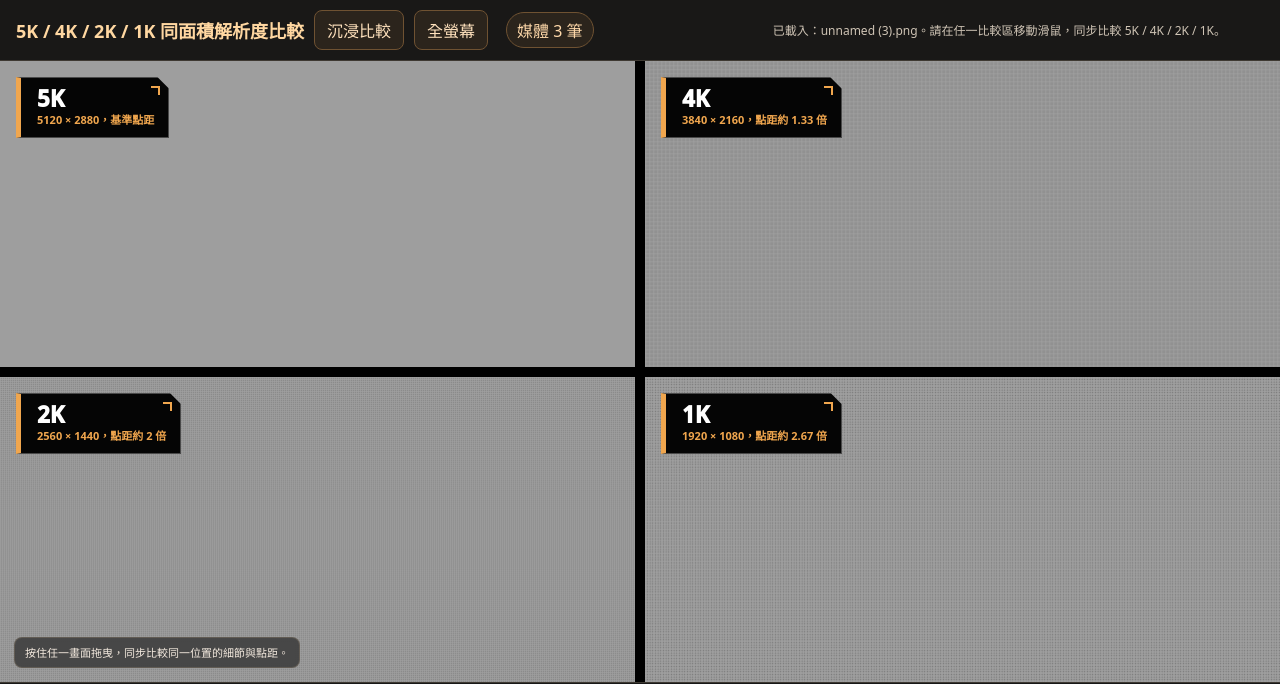
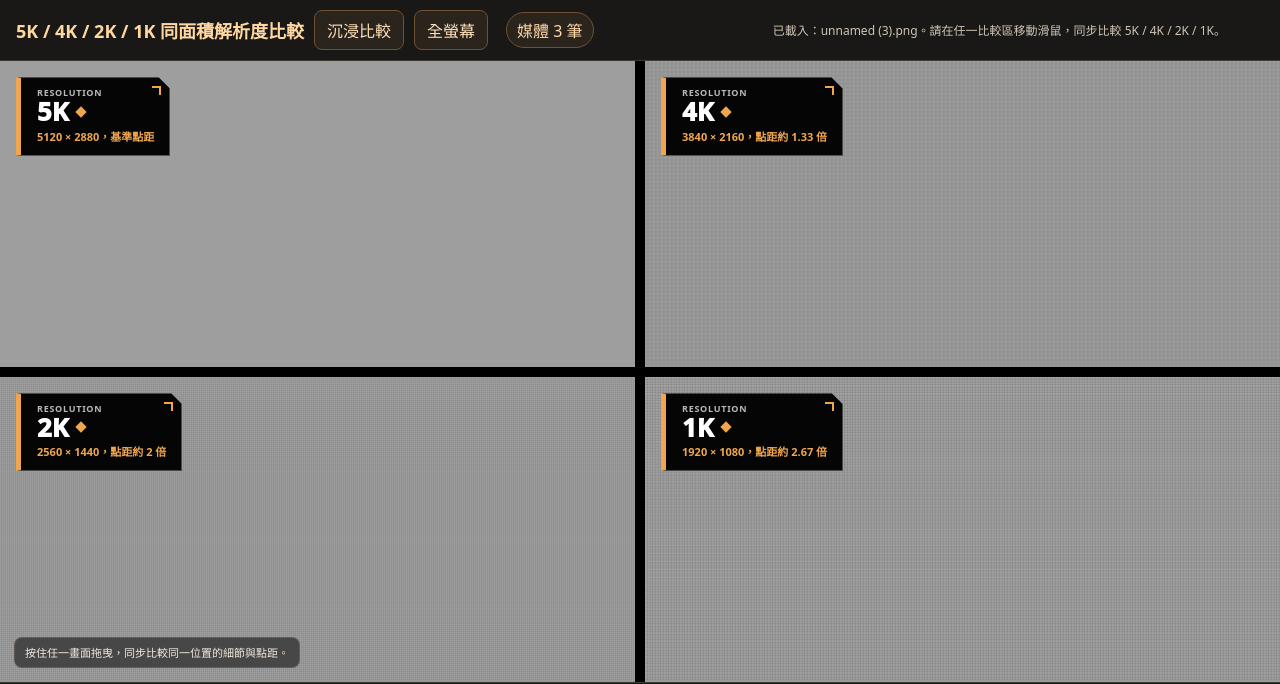
Before and after one commit to FlySamTW/5k-resolution-demo, a website: page index.html in a window 1280 px wide. Shown: the top 684 px of the page. Drawn offline with Linux system fonts and the light colour scheme; no server answers.

Commit message:
Add resolution badge hierarchy

```diff
--- a/index.html
+++ b/index.html
@@ -288,10 +288,10 @@
       z-index: 6;
       display: grid;
       grid-template-columns: auto;
-      gap: 4px;
-      min-width: 112px;
+      gap: 5px;
+      min-width: 128px;
       max-width: min(320px, calc(100% - 32px));
-      padding: 10px 14px 11px 16px;
+      padding: 10px 15px 12px 16px;
       border: 1px solid rgba(255, 255, 255, 0.28);
       border-left: 5px solid #f0a64e;
       border-radius: 0;
@@ -307,12 +307,34 @@
     }
 
     .sim-title {
-      display: inline-flex;
-      align-items: baseline;
+      display: grid;
+      gap: 2px;
       color: #ffffff;
-      font-size: clamp(20px, 1.75vw, 36px);
+      line-height: 1;
+    }
+
+    .sim-kicker {
+      color: rgba(255, 255, 255, 0.72);
+      font-size: clamp(9px, 0.6vw, 12px);
+      font-weight: 800;
+      letter-spacing: 0.08em;
+    }
+
+    .sim-value {
+      display: flex;
+      align-items: center;
+      gap: 8px;
+      color: #ffffff;
+      font-size: clamp(24px, 2vw, 42px);
       font-weight: 950;
-      line-height: 0.95;
+    }
+
+    .sim-value::after {
+      content: "";
+      width: 8px;
+      height: 8px;
+      background: #f0a64e;
+      transform: rotate(45deg);
     }
 
     .sim-label::after {
@@ -579,7 +601,10 @@
 
     <article class="compare-panel" data-panel-id="5k">
       <div class="sim-label">
-        <span class="sim-title">5K</span>
+        <span class="sim-title">
+          <span class="sim-kicker">RESOLUTION</span>
+          <span class="sim-value">5K</span>
+        </span>
         <span class="sim-note">5120 × 2880，基準點距</span>
       </div>
       <div class="canvas-wrap">
@@ -589,7 +614,10 @@
     </article>
     <article class="compare-panel" data-panel-id="4k">
       <div class="sim-label">
-        <span class="sim-title">4K</span>
+        <span class="sim-title">
+          <span class="sim-kicker">RESOLUTION</span>
+          <span class="sim-value">4K</span>
+        </span>
         <span class="sim-note">3840 × 2160，點距約 1.33 倍</span>
       </div>
       <div class="canvas-wrap">
@@ -599,7 +627,10 @@
     </article>
     <article class="compare-panel" data-panel-id="2k">
       <div class="sim-label">
-        <span class="sim-title">2K</span>
+        <span class="sim-title">
+          <span class="sim-kicker">RESOLUTION</span>
+          <span class="sim-value">2K</span>
+        </span>
         <span class="sim-note">2560 × 1440，點距約 2 倍</span>
       </div>
       <div class="canvas-wrap">
@@ -609,7 +640,10 @@
     </article>
     <article class="compare-panel" data-panel-id="1k">
       <div class="sim-label">
-        <span class="sim-title">1K</span>
+        <span class="sim-title">
+          <span class="sim-kicker">RESOLUTION</span>
+          <span class="sim-value">1K</span>
+        </span>
         <span class="sim-note">1920 × 1080，點距約 2.67 倍</span>
       </div>
       <div class="canvas-wrap">
```
